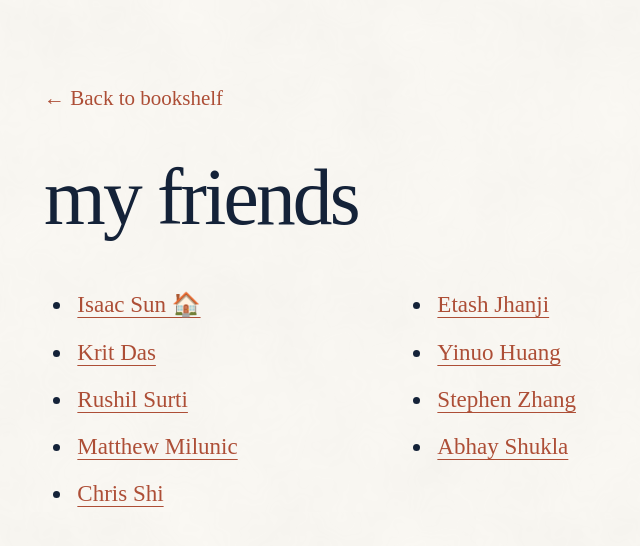
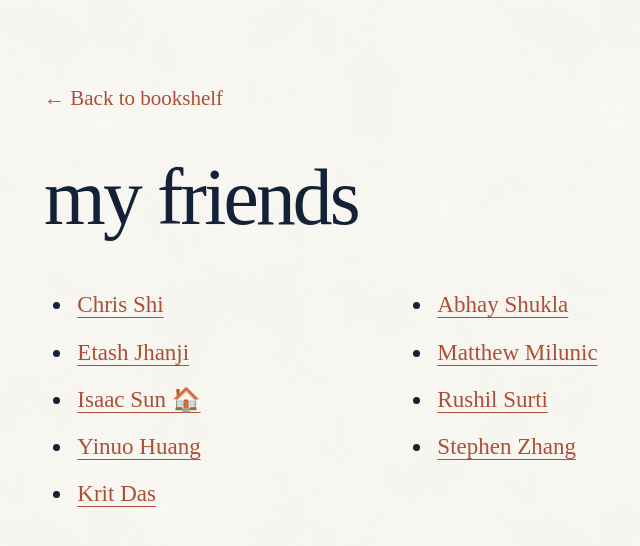
Before and after one commit to ghobrady/ghobrady.github.io, a Jekyll site: the page built from friends.html, in a window 1280 px wide. Shown: the top 546 px of the page, without its empty margins (36-676 px from the left). Built offline with Jekyll 4.4.1, drawn with Linux system fonts in a browser that asks for light colours; part of the change alters nothing that is shown.

```diff
--- a/friends.html
+++ b/friends.html
@@ -14,3 +14,14 @@ permalink: /friends/
     {% endfor %}
   </ul>
 </div>
+<script>
+  (() => {
+    const list = document.querySelector('.friends-list');
+    const friends = Array.from(list.children);
+    for (let i = friends.length - 1; i > 0; i--) {
+      const j = Math.floor(Math.random() * (i + 1));
+      [friends[i], friends[j]] = [friends[j], friends[i]];
+    }
+    list.append(...friends);
+  })();
+</script>
```
